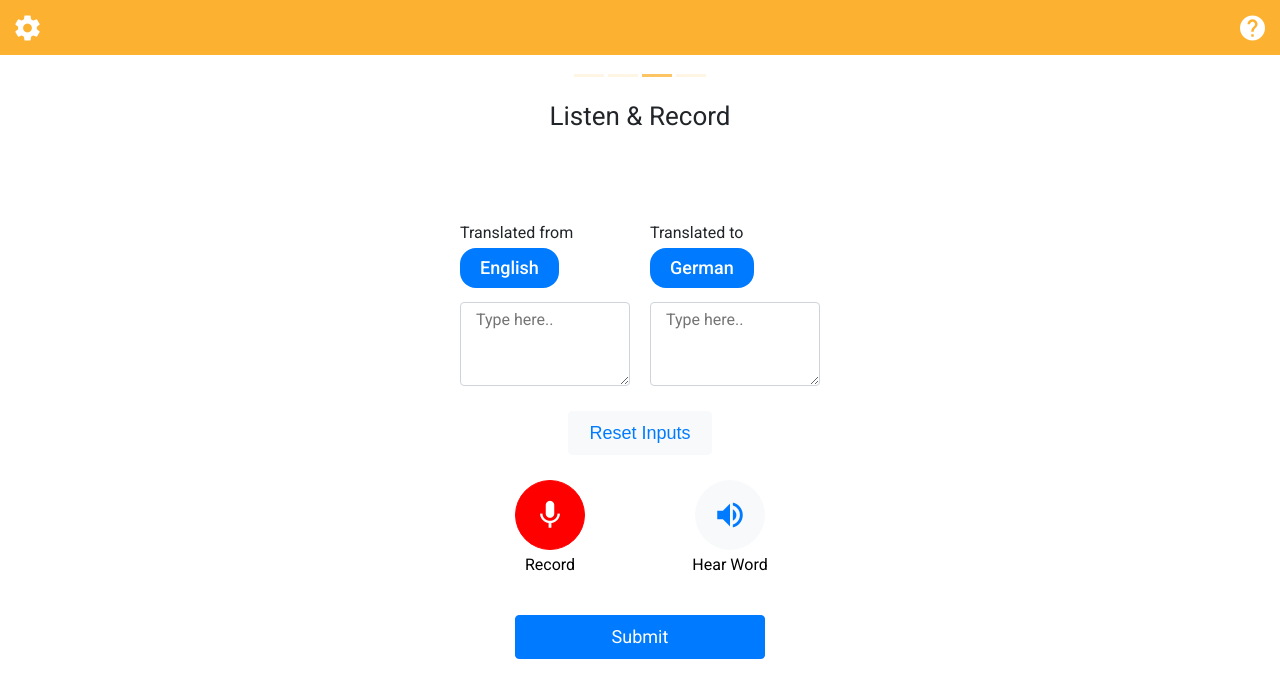
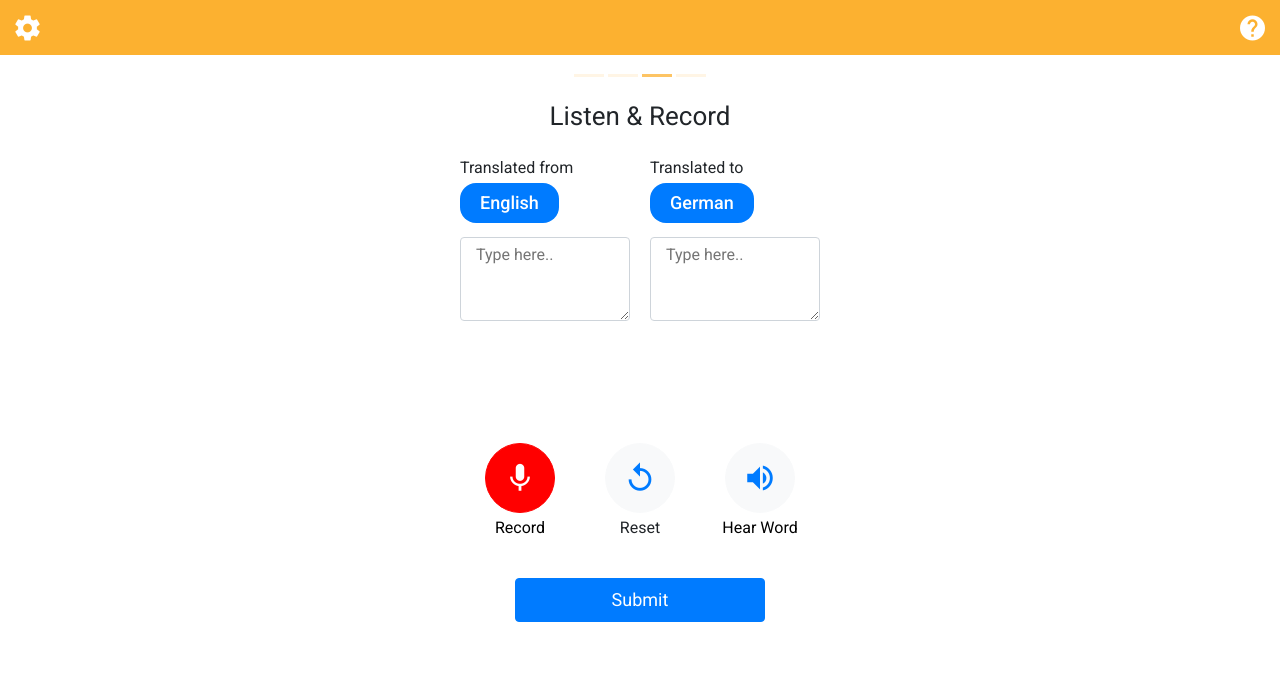
Before and after one commit to turnofftheapp/language_horse, a Flask app: page /input in a window 1280 px wide, after a click that opens the changed part. Shown: the top 698 px of the page. Run offline with Flask 2, Linux system fonts and the light colour scheme; parts of the project's set-up code (start-up, migrations or seed data) failed here and were passed over; some libraries are stand-ins or nearby versions.

Commit message:
Changed placement of reset and canvas

```diff
--- a/templates/input.html
+++ b/templates/input.html
@@ -81,7 +81,7 @@
 
 							<div>
 									<h3 class="page-title text-center">Listen & Record</h3>
-									<canvas class="visualizer" height="60px"></canvas>
+
 									<div class="language-selection">
 											<div class="language-col">
 												<label class="form-label">Translated from</label>
@@ -98,8 +98,9 @@
 													</div>
 											</div>
 										</div>
-										<div class="text-center mg-b-20">
-												<button id="reset-inputs"class="btn btn-default">Reset Inputs</button>
+
+										<div class="mg-b-20">
+											<canvas id="canvas_visualizer" class="visualizer" height="60px" fill="#fff" style="width: 100%; border-radius: 10px;"></canvas>
 										</div>
 
 										<div class="audio-controls mg-b-40">
@@ -114,6 +115,14 @@
 													</div>
 												</div>
 
+												<div class="audio-control-col">
+													<button id="reset-inputs"class="btn btn-default btn-circle">
+														<i class="material-icons">replay</i>
+													</button>
+													<div class="text-light">
+														Reset
+													</div>
+												</div>
 
 												<div class="audio-control-col">
 													<button id="hear-pronunciation-button" class="btn btn-circle btn-default">
```
